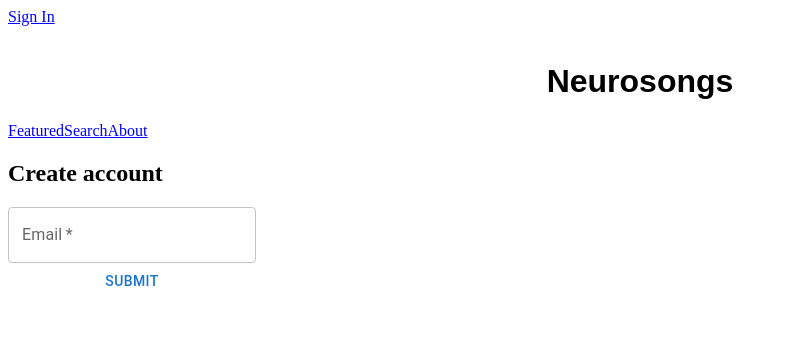
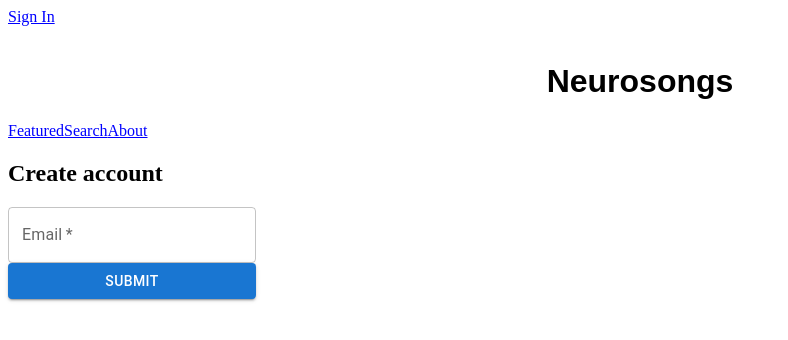
Before and after one commit to AlexMan123456/neurosongs-front-end, a React (Vite) app: page /sign_in/create_account in a window 1280 px wide. Shown: the top 340 px of the page, without its empty margins (0-788 px from the left). Built offline with nearby package versions, Linux system fonts and the light colour scheme; no server answers.

Commit message:
Made the submit button a contained button

```diff
--- a/src/components/users/sign-in/email-sign-up/GetEmailForSignUpPage.jsx
+++ b/src/components/users/sign-in/email-sign-up/GetEmailForSignUpPage.jsx
@@ -68,7 +68,7 @@ function GetEmailForSignUpPage(){
             value={email}
             onChange={(event) => {setEmail(event.target.value)}}
         />
-        <Button onClick={handleSubmit}>Submit</Button>
+        <Button variant="contained" onClick={handleSubmit}>Submit</Button>
     </FormControl>
     {showEmailExistsMessage ? <p>
         Looks like an account with this email already exists. <StyledLink to="/sign_in">Return to sign-in page</StyledLink>.
```
